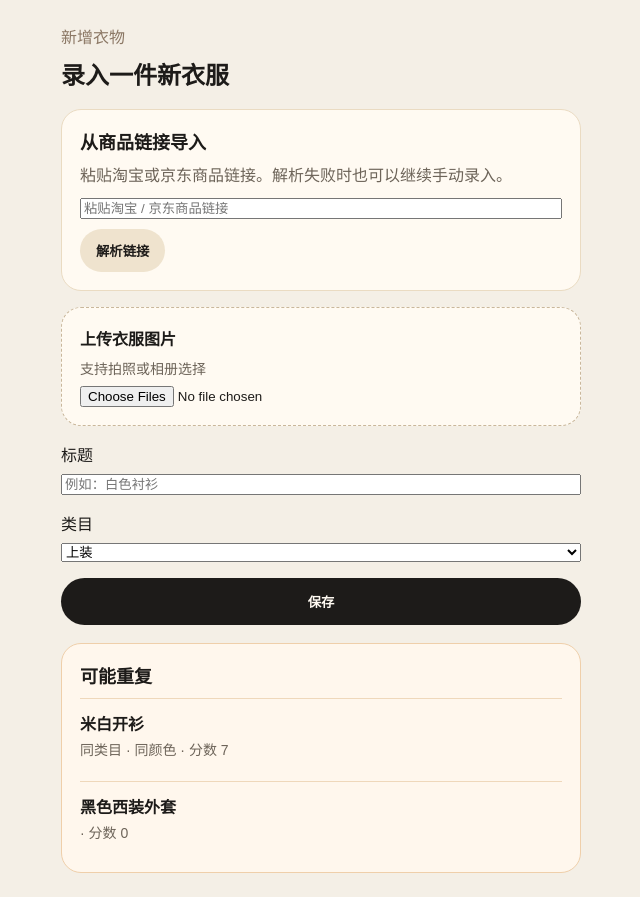
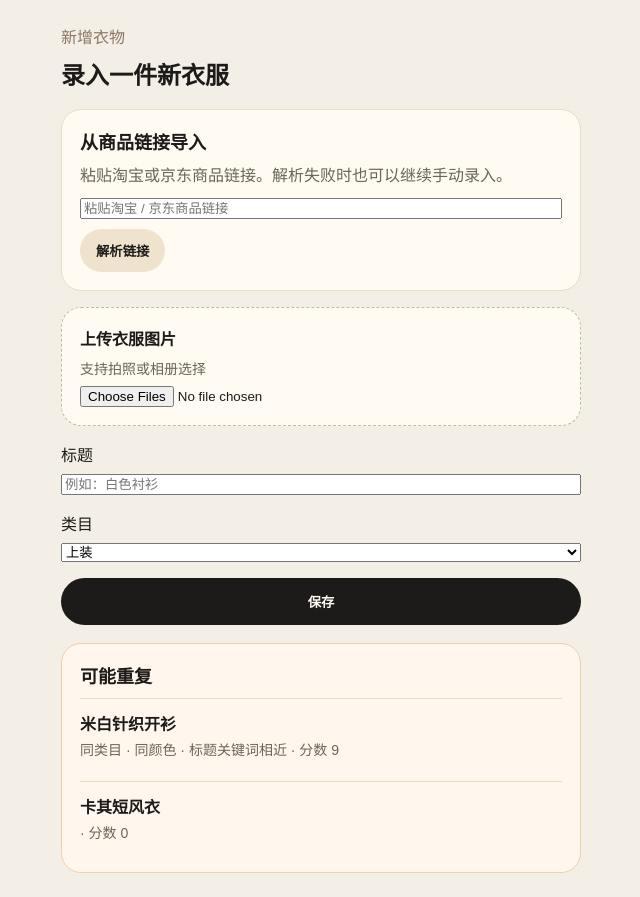
Before and after one commit to pandacoffee-ghost/closingast, a Next.js app: page /items/new in a window 1280 px wide. Shown: the whole page, without its empty margins (319-959 px from the left). Built offline with nearby package versions, Linux system fonts and the light colour scheme; no server answers.

Commit message:
refactor: use query layer in wardrobe pages

```diff
--- a/app/items/new/page.tsx
+++ b/app/items/new/page.tsx
@@ -2,8 +2,10 @@ import React from "react";
 import { DuplicateHints } from "@/components/items/duplicate-hints";
 import { ItemForm } from "@/components/items/item-form";
 import { rankDuplicateHints } from "@/lib/items/duplicate-hints";
+import { getRecentItems } from "@/lib/items/queries";
 
 export default async function NewItemPage() {
+  const recentItems = await getRecentItems();
   const duplicateHints = rankDuplicateHints(
     {
       title: "米白针织开衫",
@@ -13,22 +15,16 @@ export default async function NewItemPage() {
       styleTags: ["commute"]
     },
     [
-      {
-        id: "sample-1",
-        title: "米白开衫",
-        category: "top",
-        season: ["spring"],
-        color: "cream",
-        styleTags: ["commute"]
-      },
-      {
-        id: "sample-2",
-        title: "黑色西装外套",
-        category: "outerwear",
-        season: ["autumn"],
-        color: "black",
-        styleTags: ["commute"]
-      }
+      ...recentItems.map((item) => ({
+        id: item.id,
+        title: item.title,
+        category: item.category === "上装" ? "top" : item.category === "外套" ? "outerwear" : "top",
+        season: item.season.map((value) =>
+          value === "春" ? "spring" : value === "秋" ? "autumn" : "spring"
+        ),
+        color: item.color === "米白" ? "cream" : item.color.toLowerCase(),
+        styleTags: item.styleTags.length > 0 ? item.styleTags : ["commute"]
+      }))
     ]
   );
 
--- a/app/wardrobe/page.tsx
+++ b/app/wardrobe/page.tsx
@@ -2,8 +2,11 @@ import React from "react";
 import { BottomNav } from "@/components/navigation/bottom-nav";
 import { FilterBar } from "@/components/wardrobe/filter-bar";
 import { ItemGrid } from "@/components/wardrobe/item-grid";
+import { getRecentItems } from "@/lib/items/queries";
 
 export default async function WardrobePage() {
+  const items = await getRecentItems();
+
   return (
     <main
       style={{
@@ -20,7 +23,7 @@ export default async function WardrobePage() {
         </header>
 
         <FilterBar />
-        <ItemGrid />
+        <ItemGrid items={items} />
       </section>
 
       <BottomNav />
```
Also changed, not shown: components/wardrobe/item-grid.tsx (+24 -6 lines).
